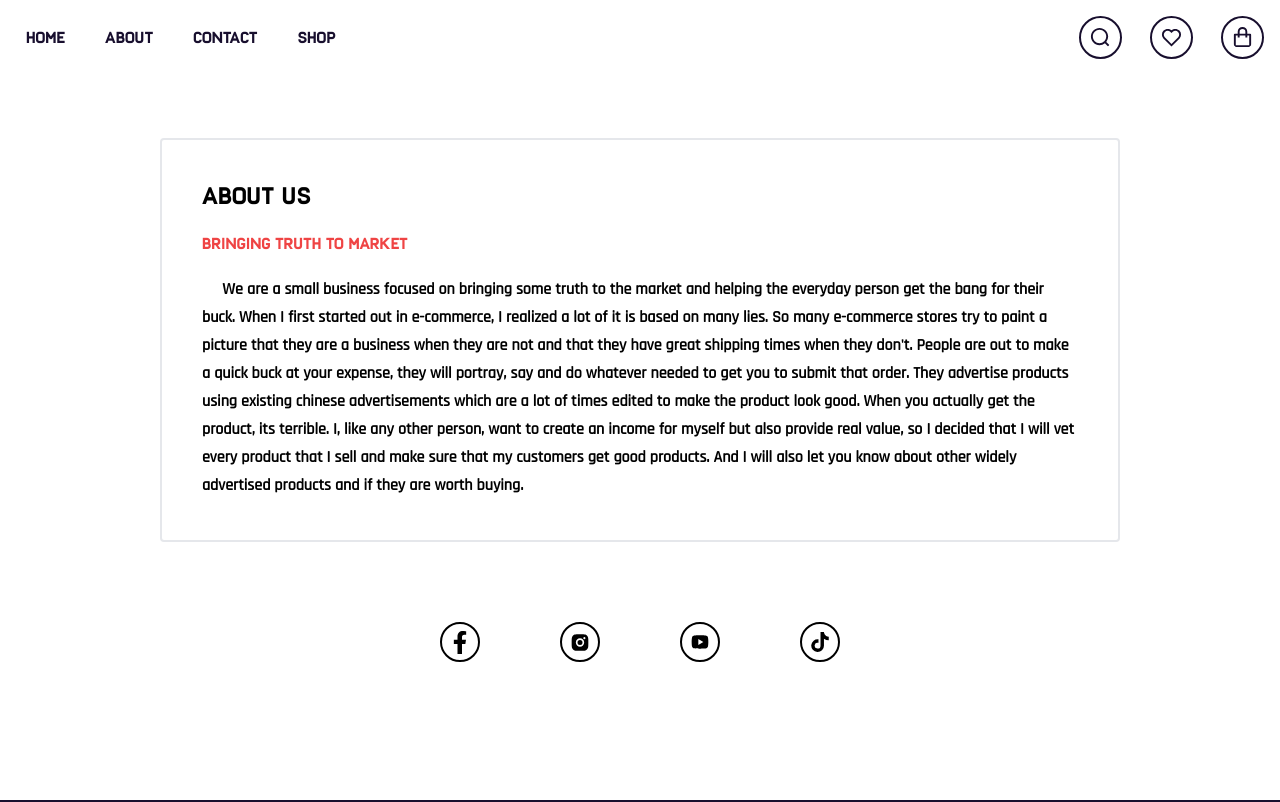
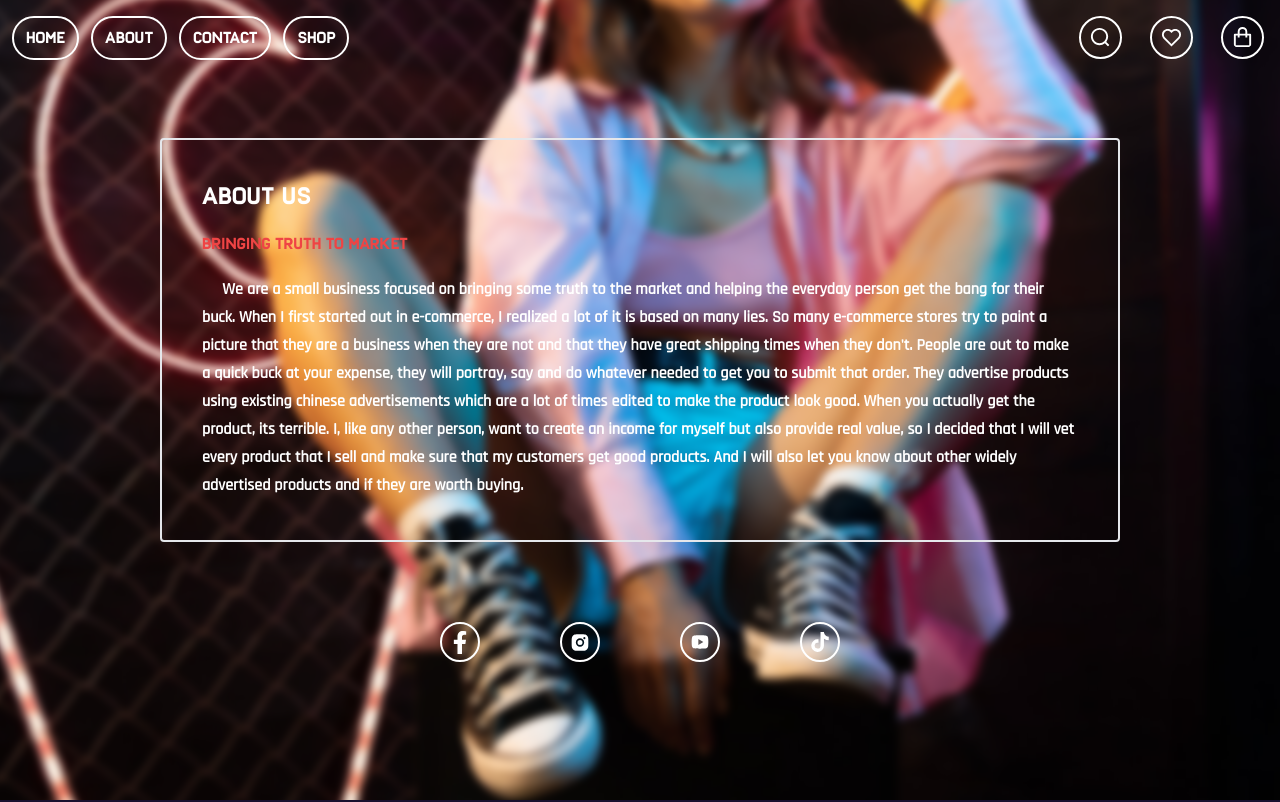
Before and after one commit to Pagnito/stopthecap, a Next.js app: page /about in a window 1280 px wide. Shown: the top 802 px of the page. Built offline with nearby package versions, Linux system fonts and the light colour scheme; what realm-web would draw is missing.

Commit message:
changes 2pac

```diff
--- a/pages/about.js
+++ b/pages/about.js
@@ -1,4 +1,5 @@
 import React from "react";
+import Image from 'next/image'
 import { RiInstagramFill, RiYoutubeFill } from "react-icons/ri";
 import { FaFacebookF } from "react-icons/fa";
 import { FaTiktok } from "react-icons/fa";
@@ -6,6 +7,8 @@ import { FaTiktok } from "react-icons/fa";
 export default function About(props) {
   return (
     <div className="min-h-screen w-full relative box-border lg:px-40 flex flex-col justify-center items-center">
+      <Image src="/images/fashion-two.jpg" alt="Fashion" loading="eager" layout="fill" objectFit="cover" className="blur-sm scale-110" />
+
       {/* <div className="mt-32 text-5xl ml-32 text-shadow text-white">About Us</div> */}
       {/* <div className="animate-width-open w-0 h-screen-2/3 mt-32 box-border flex flex-col items-center justify-center relative">
         <video autoPlay={true} muted={true} loop={true} className="w-full absolute h-full  shadow-xl rounded object-cover ">
@@ -14,9 +17,9 @@ export default function About(props) {
       </div> */}
       <div className="animate-down opacity-0 translate-y-10  xxs:w-11/12 md:w-full flex sm:flex-col xxs:flex-col-reverse">
         <div className="sm:mt-20 border-2 xxs:mb-10 sm:mb-0 rounded w-full sm:p-10 xxs:p-5">
-          <div className="text-2xl">About Us</div>
+          <div className="text-2xl text-white">About Us</div>
           <div className="text-red-500 mt-5">Bringing Truth To Market</div>
-          <div className="font-rajdhani-md font-bold text-md xxs:leading-6 lg:leading-7 mt-5">
+          <div className="text-white font-rajdhani-md font-bold text-md xxs:leading-6 lg:leading-7 mt-5">
             &nbsp;&nbsp;&nbsp;&nbsp;&nbsp;
             {`We are a small business focused on bringing some truth to the market and helping the everyday person get the bang for their buck.
           When I first started out in e-commerce, I realized a lot of it is based on many lies. So many e-commerce stores try to paint a picture
@@ -29,17 +32,17 @@ export default function About(props) {
           </div>
         </div>
         <div className="p-10 flex justify-center items-center xxs:mt-20 sm:mt-10 sm:mb-10">
-          <div className="hover:scale-110 transition-transform cursor-pointer w-10 h-10 p-2 flex items-center justify-center rounded-full border-2 border-black xxs:mx-3 sm:mx-5 lg:mx-10">
-            <FaFacebookF color="black" size="23px" />
+          <div className="hover:scale-110 transition-transform cursor-pointer w-10 h-10 p-2 flex items-center justify-center rounded-full border-2 border-white xxs:mx-3 sm:mx-5 lg:mx-10">
+            <FaFacebookF color="white" size="23px" />
           </div>
-          <div className="hover:scale-110 transition-transform cursor-pointer w-10 h-10 p-2 flex items-center justify-center rounded-full border-2 border-black xxs:mx-3 sm:mx-5 lg:mx-10">
-            <RiInstagramFill color="black" size="25px" />
+          <div className="hover:scale-110 transition-transform cursor-pointer w-10 h-10 p-2 flex items-center justify-center rounded-full border-2 border-white xxs:mx-3 sm:mx-5 lg:mx-10">
+            <RiInstagramFill color="white" size="25px" />
           </div>
-          <div className="hover:scale-110 transition-transform cursor-pointer w-10 h-10 p-2 flex items-center justify-center rounded-full border-2 border-black xxs:mx-3 sm:mx-5 lg:mx-10">
-            <RiYoutubeFill color="black" size="28px" />
+          <div className="hover:scale-110 transition-transform cursor-pointer w-10 h-10 p-2 flex items-center justify-center rounded-full border-2 border-white xxs:mx-3 sm:mx-5 lg:mx-10">
+            <RiYoutubeFill color="white" size="28px" />
           </div>
-          <div className="hover:scale-110 transition-transform cursor-pointer w-10 h-10 p-2 flex items-center justify-center rounded-full border-2 border-black xxs:mx-3 sm:mx-5 lg:mx-10">
-            <FaTiktok color="black" size="20px" />
+          <div className="hover:scale-110 transition-transform cursor-pointer w-10 h-10 p-2 flex items-center justify-center rounded-full border-2 border-white xxs:mx-3 sm:mx-5 lg:mx-10">
+            <FaTiktok color="white" size="20px" />
           </div>
         </div>
       </div>
--- a/pages/contact.js
+++ b/pages/contact.js
@@ -1,6 +1,7 @@
-import React, {useState} from "react";
+import React, { useState } from "react";
 import { app } from "../app.config";
 import emailjs, { init } from "emailjs-com";
+import validateEmail from '../util/validateEmail';
 init("user_7TRpE1ETxxdlRHzpPATZ1");
 
 export default function Contact(props) {
@@ -11,10 +12,19 @@ export default function Contact(props) {
 
   let [nameError, setNameError] = useState("");
   let [emailError, setEmailError] = useState("");
-  let [subjectError, setSubjectError] = useState("");
   let [messageError, setMessageError] = useState("");
 
   const sendEmail = () => {
+    if(name.length < 2) {
+      setName('');
+      return setNameError('Provide name longer than 2 chars');
+    } else if (!validateEmail(email)){
+      setEmail('');
+      return setEmailError('Provide a real email');
+    } else if (message.length < 10) {
+      setMessage('')
+      return setMessageError('Provide a message longer than 10 chars');
+    }
     const templateParams = {
       name: name,
       email: email,
@@ -123,11 +133,13 @@ export default function Contact(props) {
                   Full Name
                 </label>
                 <input
+                  onChange={(e) => setName(e.target.value)}
                   type="name"
                   name="name"
                   id="name"
-                  placeholder="Full Name"
-                  className="w-100 py-3 px-3 rounded bg-theme-blue border-2 border-white text-white font-semibold focus:border-indigo-500 focus:outline-none"
+                  value={name}
+                  placeholder={nameError ? nameError : `Full Name`}
+                  className={`${nameError && name.length === 0 ? 'placeholder:text-red-500' : ''} w-100 py-3 px-3 rounded bg-theme-blue border-2 border-white text-white font-semibold focus:border-indigo-500 focus:outline-none`}
                 />
               </div>
 
@@ -136,25 +148,30 @@ export default function Contact(props) {
                   Email
                 </label>
                 <input
+                  onChange={(e) => setEmail(e.target.value)}
                   type="email"
                   name="email"
                   id="email"
-                  placeholder="Email"
-                  className="w-100 mt-2 py-3 px-3 rounded bg-theme-blue border-2 border-white text-white font-semibold focus:border-indigo-500 focus:outline-none"
+                  value={email}
+                  placeholder={emailError ? emailError : "Email"}
+                  className={`${emailError && email.length === 0 ? 'placeholder:text-red-500' : ''} w-100 mt-2 py-3 px-3 rounded bg-theme-blue border-2 border-white text-white font-semibold focus:border-indigo-500 focus:outline-none`}
                 />
               </div>
 
               <div className="flex flex-col mt-2">
 
                 <textarea
+                onChange={(e) => setMessage(e.target.value)}
                   id="message"
-                  placeholder="Message"
-                  className="h-16 w-100 mt-2 py-3 px-3 rounded bg-theme-blue border-2 border-white text-white font-semibold focus:border-indigo-500 focus:outline-none"
+                  value={message}
+                  placeholder={messageError ? messageError : "Message"}
+                  className={`${messageError && message.length === 0 ? 'placeholder:text-red-500' : ''} h-16 w-100 mt-2 py-1 px-2 rounded bg-theme-blue border-2 border-white text-white font-semibold focus:border-indigo-500 focus:outline-none`}
                 />
               </div>
 
               <button
-                type="submit"
+                type="button"
+                onClick={sendEmail}
                 className="md:w-32 bg-red-500 hover:bg-blue-dark text-white font-bold py-3 px-6 rounded mt-3 hover:bg-indigo-500 transition ease-in-out duration-300"
               >
                 Submit
@@ -164,7 +181,7 @@ export default function Contact(props) {
         </div>
       </div>
       <video width="400" autoPlay={true} muted={true} loop={true} className="fixed top-0 h-screen w-full object-cover -z-10">
-        <source src="/videos/video-two.mp4" type="video/mp4" />
+        <source src="/videos/graphic-3d.mp4" type="video/mp4" />
       </video>
     </div>
   );
--- a/use/useHeader.js
+++ b/use/useHeader.js
@@ -12,8 +12,10 @@ export default function useHeader(router) {
     headerButtonStyles:
       router.pathname === "/" || router.pathname === "/contact"
         ? "border-white bg-theme-blue text-white"
+        : router.pathname === "/about" ?
+        "border-white text-white"
         : "bg-white-tr-20 text-theme-blue border-theme-blue",
-    headerIconStyles: router.pathname === "/" || router.pathname === "/contact" ? "white" : "#180F2E",
+    headerIconStyles: router.pathname === "/" || router.pathname === "/contact" || router.pathname === "/about" ? "white" : "#180F2E",
     headerStyles: router.pathname === "/" ? "moving-header" : "moving-header moving-header-down",
   };
   let [state, setState] = useState(initState);
@@ -50,6 +52,12 @@ export default function useHeader(router) {
       if (url == "/contact") {
         setState({
           headerButtonStyles: "border-white bg-theme-blue text-white",
+          headerIconStyles: "white",
+          headerStyles: "moving-header moving-header-down",
+        });
+      } else if(url== "/about") {
+        setState({
+          headerButtonStyles: "text-white border-white",
           headerIconStyles: "white",
           headerStyles: "moving-header moving-header-down",
         });
```
Also changed, not shown: public/images/fashion-two.jpg (added), 1 other file (tests, documents, lock files or other folders).
